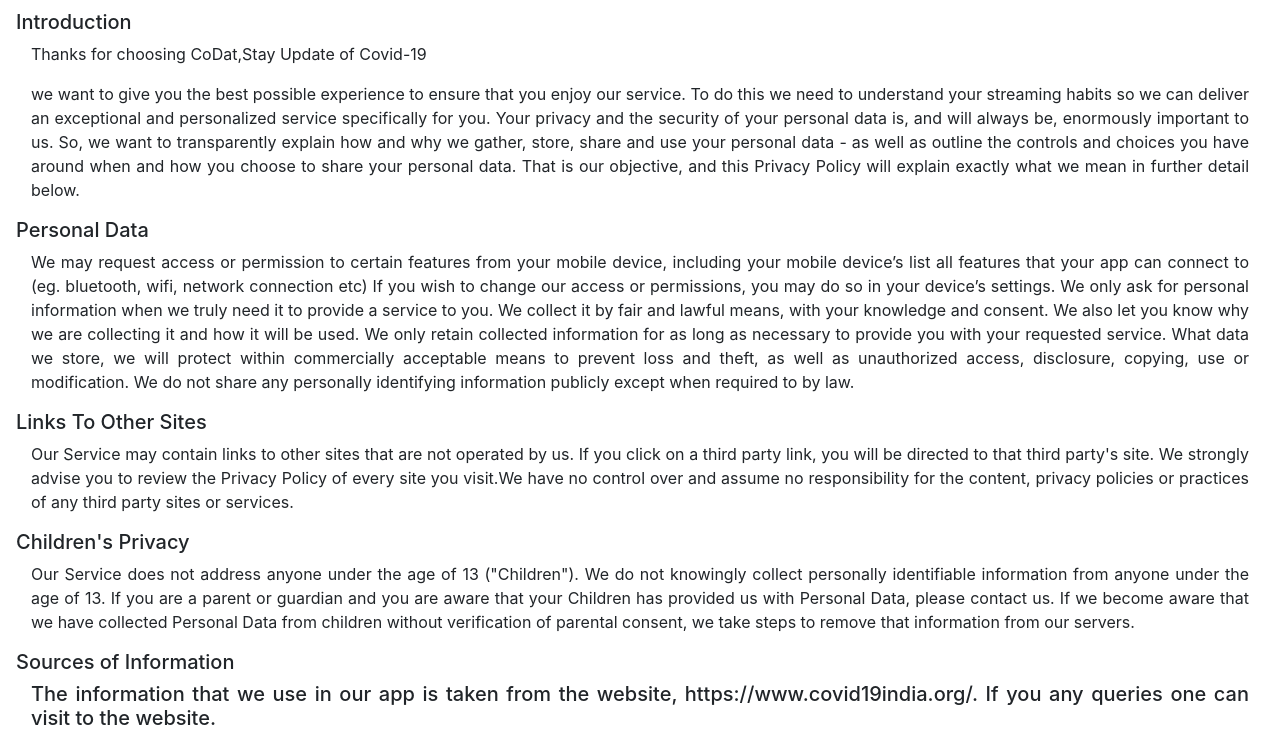
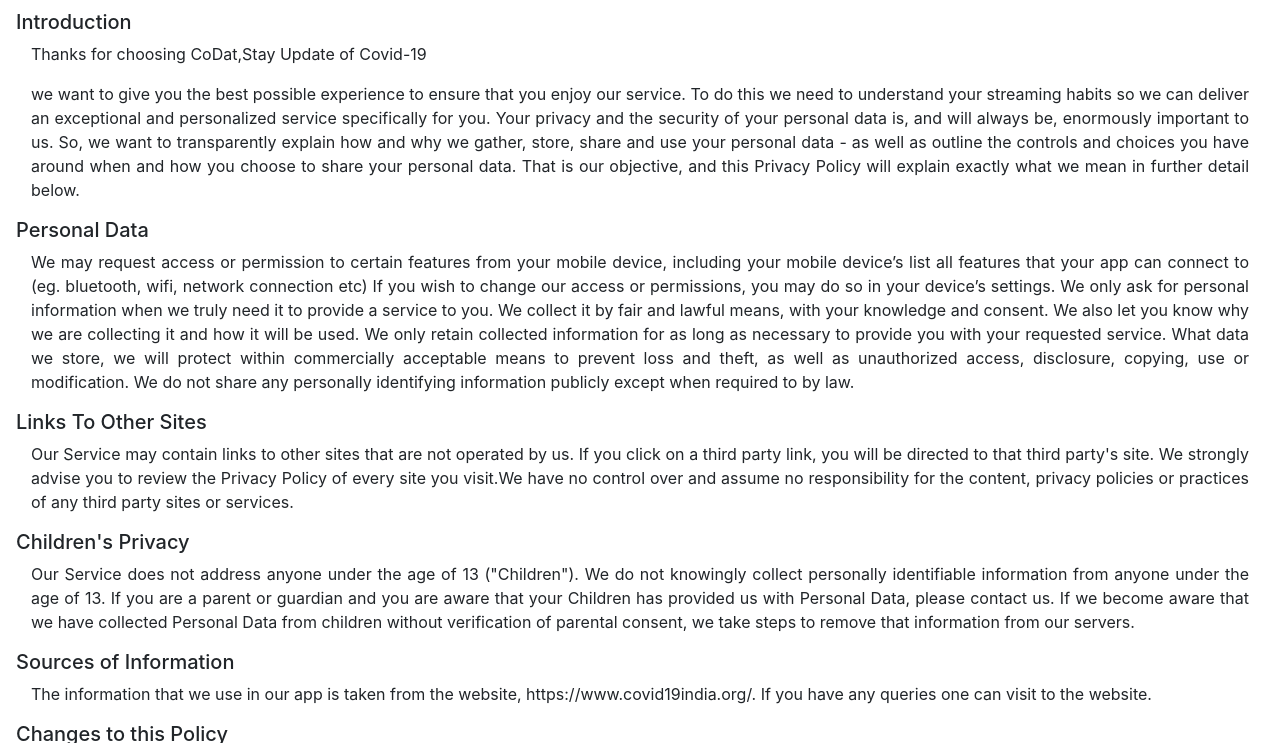
Before and after one commit to Ranju82/readRanju, a plain HTML site: page codat.html in a window 1280 px wide. Shown: the part 62-805 px from the top of the page. Drawn offline with nearby package versions, Linux system fonts and the light colour scheme.

Commit message:
mistake
mistake

```diff
--- a/codat.html
+++ b/codat.html
@@ -47,10 +47,9 @@
   Our Service does not address anyone under the age of 13 ("Children").
   We do not knowingly collect personally identifiable information from anyone under the age of 13. If you are a parent or guardian and you are aware that your Children has provided us with Personal Data, please contact us. If we become aware that we have collected Personal Data from children without verification of parental consent, we take steps to remove that information from our servers.</div>
 
-<h5>Sources of Information<h5>
+<h5>Sources of Information</h5>
   <div class="container-fluid content">
-    The information that we use in our app is taken from  the website, https://www.covid19india.org/. If you any queries one can visit to the website.
-  </div>
+    The information that we use in our app is taken from  the website, https://www.covid19india.org/. If you have any queries one can visit to the website.</div>
 
   <h5>Changes to this Policy</h5>
   <div class="container-fluid content">
```
